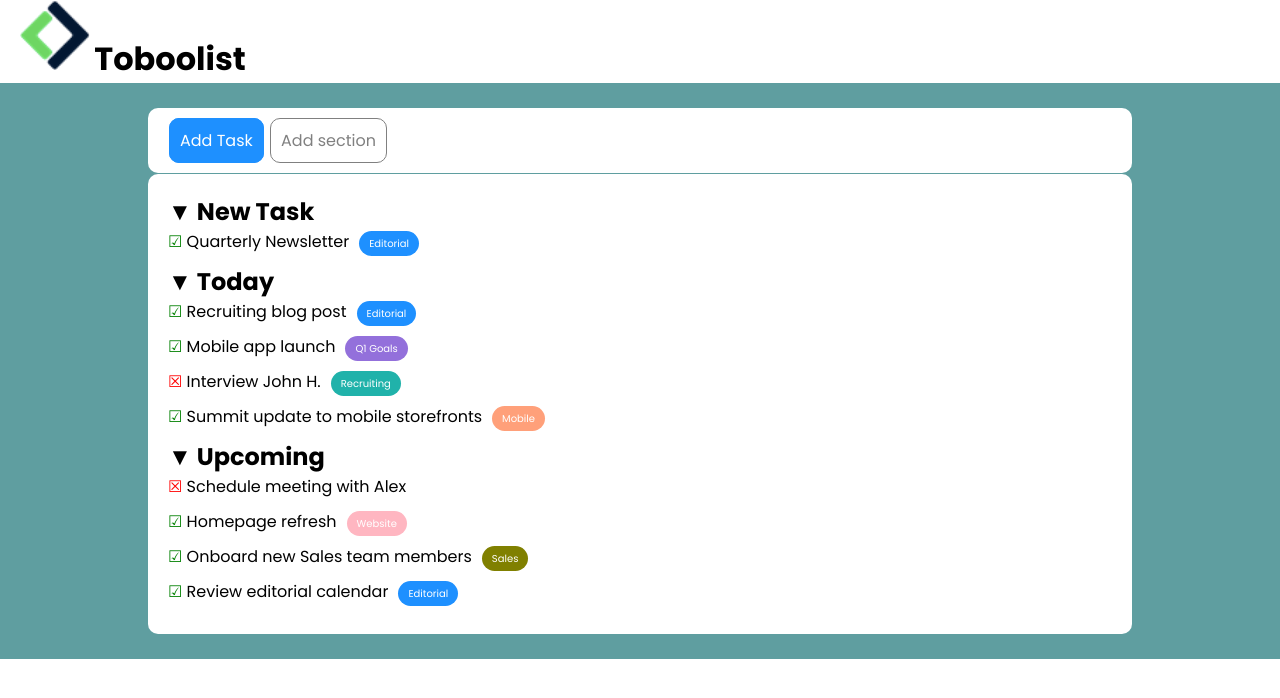
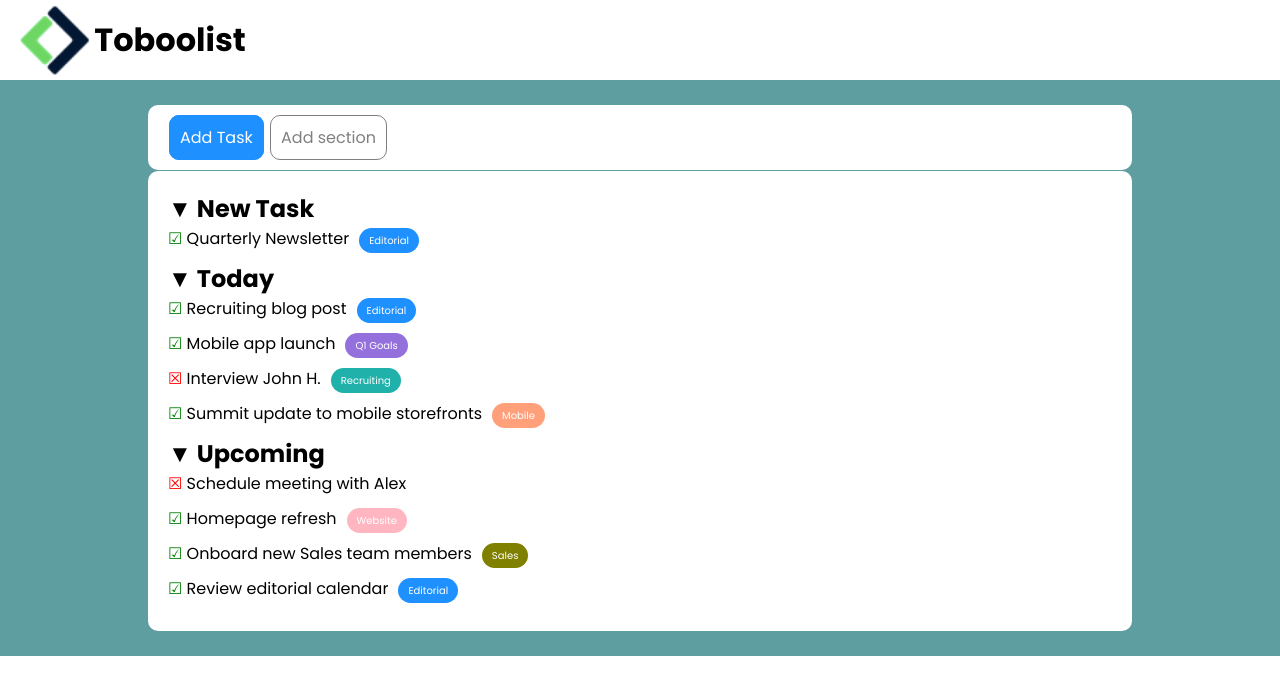
Before and after one commit to francescocifaldi/html-css-toboolist, a plain HTML site: page index.html in a window 1280 px wide. Drawn offline with Linux system fonts and the light colour scheme.

Commit message:
FIX header

```diff
--- a/css/style.css
+++ b/css/style.css
@@ -10,7 +10,7 @@ html{
 
 header{
     background-color: white;
-    padding: 0 20px;
+    padding: 5px 20px;
 }
 
 h1,p{
--- a/index.html
+++ b/index.html
@@ -11,8 +11,8 @@
 </head>
 <body>
    <header>
-        <img src="./img/Logo.png" alt="Logo Boolean" height="70">
-        <h1>Toboolist</h1>
+        <img src="./img/Logo.png" alt="Logo Boolean" height="70" style="vertical-align: middle;">
+        <h1 style="vertical-align: middle;">Toboolist</h1>
    </header>
 
    <main>
```
